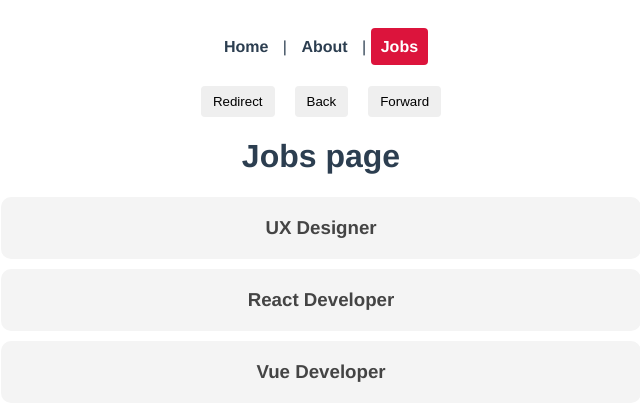
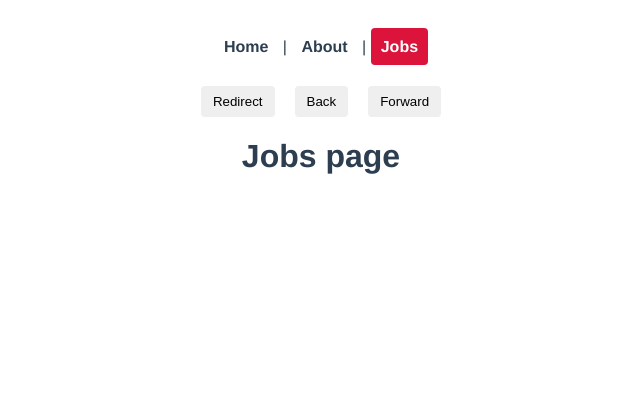
Before and after one commit to vanheaven-ui/vue-router, a Vue app: page /jobs in a window 1280 px wide. Shown: the top 420 px of the page, without its empty margins (319-959 px from the left). Built offline with nearby package versions, Linux system fonts and the light colour scheme.

Commit message:
Add json data file

```diff
--- /dev/null
+++ b/data/db.json
@@ -0,0 +1,5 @@
+[
+  { "id": 1, "title": "UX Designer", "details": "Lorem" },
+  { "id": 2, "title": "React Developer", "details": "Lorem" },
+  { "id": 3, "title": "Vue Developer", "details": "Lorem" }
+]
--- a/src/views/jobs/Jobs.vue
+++ b/src/views/jobs/Jobs.vue
@@ -11,11 +11,7 @@
 export default {
   data() {
     return {
-      jobs: [
-        { id: 1, title: "UX Designer", details: "Lorem" },
-        { id: 2, title: "React Developer", details: "Lorem" },
-        { id: 3, title: "Vue Developer", details: "Lorem" },
-      ],
+      jobs: [],
     };
   },
 };
```
